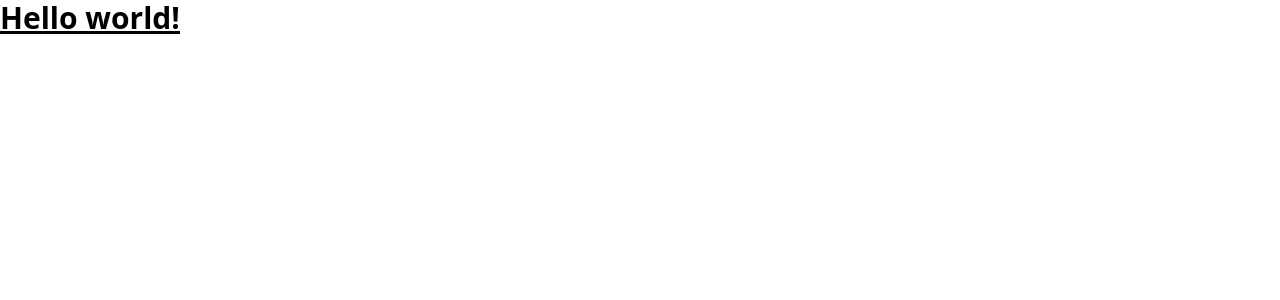
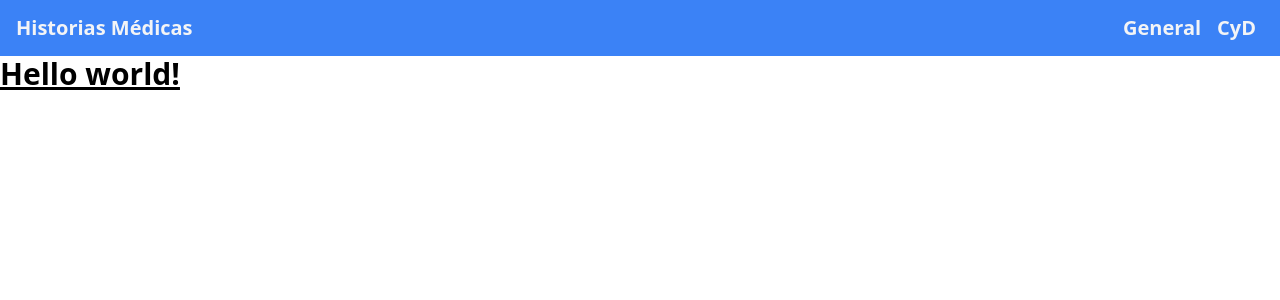
Before and after one commit to JohanAltamar/historias-medicas, a Next.js app: page / in a window 1280 px wide. Shown: the top 300 px of the page. Built offline with nearby package versions, Linux system fonts and the light colour scheme.

Commit message:
Add(-): Navbar created

```diff
--- /dev/null
+++ b/components/Navbar/NavLink.tsx
@@ -0,0 +1,17 @@
+import type { FC } from "react";
+import Link from "next/link";
+
+export interface NavLinkProps {
+  href: string;
+  children: React.ReactNode;
+}
+
+export const NavLink: FC<NavLinkProps> = ({ href, children }) => (
+  <li className="h-full">
+    <Link href={href}>
+      <a className="h-full flex items-center p-2 hover:bg-blue-600 transition-all duration-300">
+        {children}
+      </a>
+    </Link>
+  </li>
+);
--- /dev/null
+++ b/components/Navbar/Navbar.tsx
@@ -0,0 +1,20 @@
+import React, { FC } from "react";
+import Link from "next/link";
+// Components
+import { NavLink } from "./NavLink";
+
+export const Navbar = () => {
+  return (
+    <nav className="bg-blue-500 text-gray-100 font-bold text-xl flex justify-between items-center h-14 px-4">
+      <Link href="/">
+        <h1 className="h-full flex items-center py-2 cursor-pointer">
+          Historias Médicas
+        </h1>
+      </Link>
+      <ul className="h-full flex">
+        <NavLink href="/general">General</NavLink>
+        <NavLink href="/cyd">CyD</NavLink>
+      </ul>
+    </nav>
+  );
+};
--- /dev/null
+++ b/components/Navbar/index.ts
@@ -0,0 +1 @@
+export * from "./Navbar";
--- a/components/templates/MainLayout.tsx
+++ b/components/templates/MainLayout.tsx
@@ -1,5 +1,7 @@
+import React, { FC } from "react";
 import Head from "next/head";
-import React, { FC } from "react";
+// Components
+import { Navbar } from "../Navbar";
 
 export interface MainLayoutProps {
   children: React.ReactNode;
@@ -15,7 +17,9 @@ export const MainLayout: FC<MainLayoutProps> = ({
       <Head>
         <title>{title}</title>
       </Head>
-      {/* NAVBAR */}
+
+      <Navbar />
+
       <main>{children}</main>
     </>
   );
```
